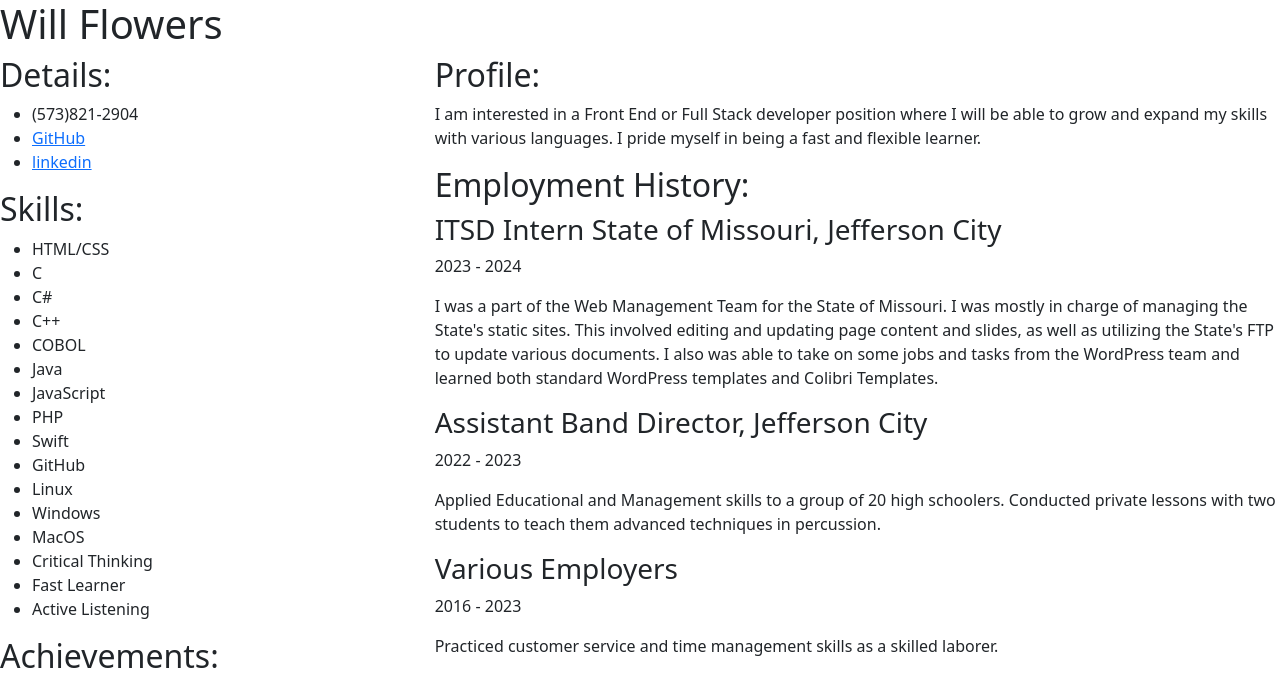
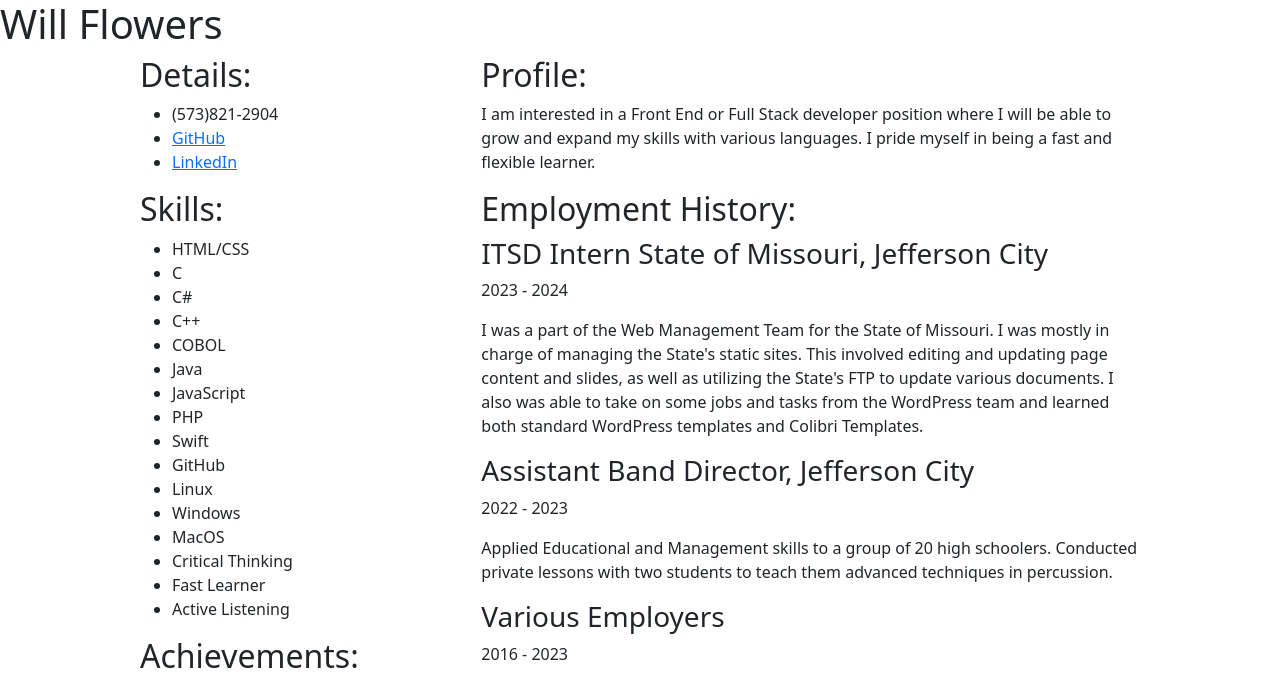
Before and after one commit to BobbyTerence/profileSite, a plain HTML site: page index.html in a window 1280 px wide. Shown: the top 679 px of the page. Drawn offline with nearby package versions, Linux system fonts and the light colour scheme.

Commit message:
Added margin for content

```diff
--- a/index.html
+++ b/index.html
@@ -7,19 +7,27 @@
 
         <!--Bootstrap and stylesheet links-->
         <link href="https://cdn.jsdelivr.net/npm/bootstrap@5.3.2/dist/css/bootstrap.min.css" rel="stylesheet" integrity="sha384-T3c6CoIi6uLrA9TneNEoa7RxnatzjcDSCmG1MXxSR1GAsXEV/Dwwykc2MPK8M2HN" crossorigin="anonymous">
+
+        <!--Temporary css written in the Head of the page-->
+        <style>
+            .content {
+                margin-right: 8rem;
+                margin-left: 8rem;
+            }
+        </style>
     </head>
 
     <body>
         <h1>Will Flowers</h1>
 
         <!--Resume-->
-        <div class="row">
+        <div class="row content">
             <div class="col-sm-4 col-md-4">
                 <h2>Details:</h2>
                 <ul>
                     <li>(573)821-2904</li>
                     <li><a href="https://github.com/BobbyTerence" target="_blank">GitHub</a></li>
-                    <li><a href="https://www.linkedin.com/in/will-flowers-71a22423a/" target="_blank">linkedin</a></li>
+                    <li><a href="https://www.linkedin.com/in/will-flowers-71a22423a/" target="_blank">LinkedIn</a></li>
                 </ul>
 
                 <h2>Skills:</h2>
```
